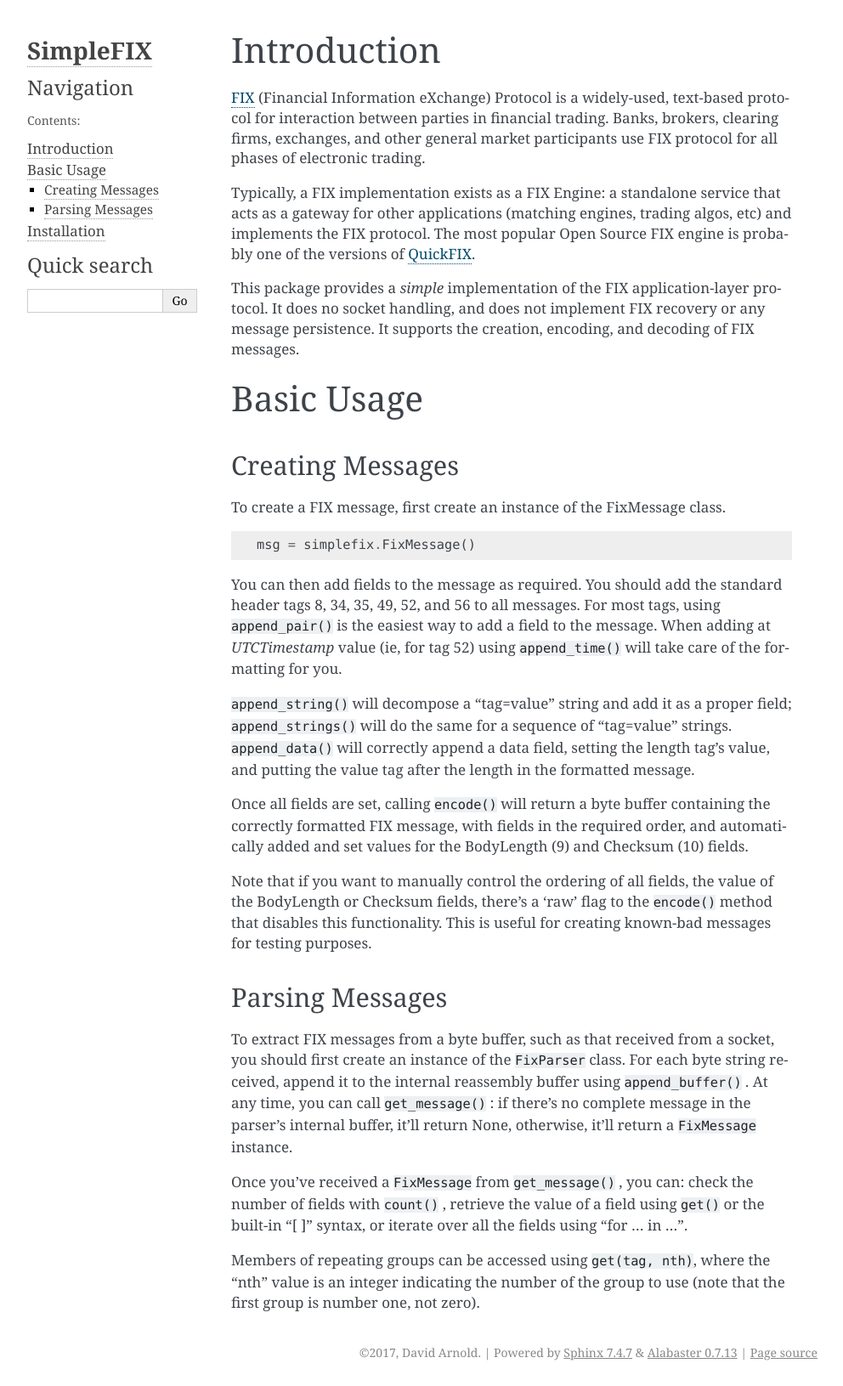
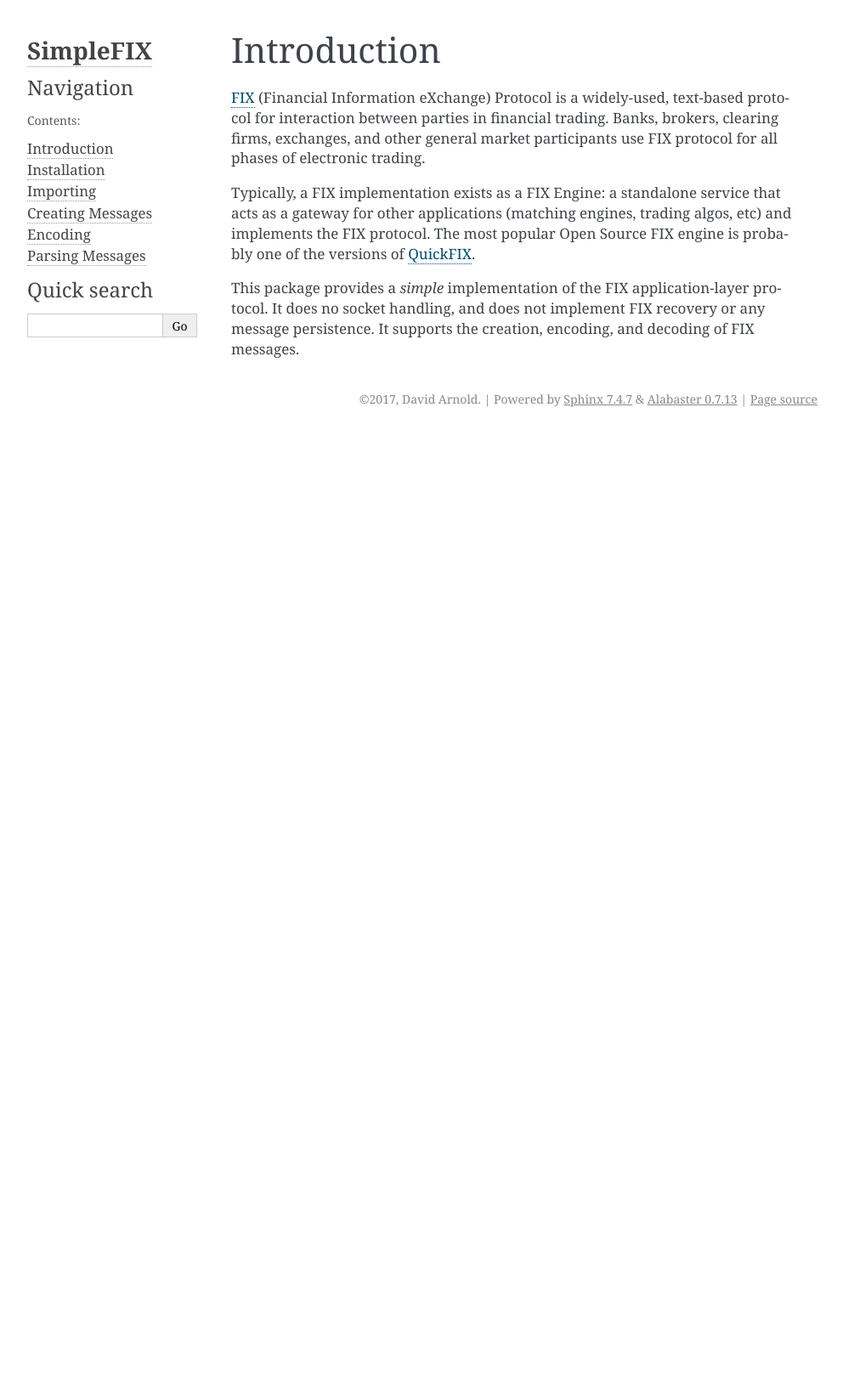
Before and after one commit to da4089/simplefix, a Sphinx documentation site: the page built from doc/intro.rst, in a window 1280 px wide. Shown: the whole page at 85% size, without its empty margins (148-1140 px from the left). Built offline with Sphinx 7.4.7, drawn with Linux system fonts in a browser that asks for light colours; after the commit the page ends 900 px from its top, so only the background shows below that.

Commit message:
Added a bunch of text for message creation.

```diff
--- a/doc/intro.rst
+++ b/doc/intro.rst
@@ -21,56 +21,3 @@ This package provides a *simple* implementation of the FIX
 application-layer protocol.  It does no socket handling, and does not
 implement FIX recovery or any message persistence.  It supports the
 creation, encoding, and decoding of FIX messages.
-
-Basic Usage
-===========
-
-Creating Messages
------------------
-
-To create a FIX message, first create an instance of the FixMessage class.
-
-.. code-block:: python
-
-   msg = simplefix.FixMessage()
-
-You can then add fields to the message as required.  You should add the
-standard header tags 8, 34, 35, 49, 52, and 56 to all messages.  For most
-tags, using ``append_pair()`` is the easiest way to add a field to the message.
-When adding at *UTCTimestamp*  value (ie, for tag 52) using ``append_time()``
-will take care of the formatting for you.
-
-``append_string()`` will decompose a "tag=value" string and add it as a proper
-field; ``append_strings()`` will do the same for a sequence of "tag=value"
-strings.   ``append_data()`` will correctly append a data field, setting the
-length tag's value, and putting the value tag after the length in the
-formatted message.
-
-Once all fields are set, calling ``encode()`` will return a byte buffer
-containing the correctly formatted FIX message, with fields in the required
-order, and automatically added and set values for the BodyLength (9) and
-Checksum (10) fields.
-
-Note that if you want to manually control the ordering of all fields, the
-value of the BodyLength or Checksum fields, there's a 'raw' flag to the
-``encode()`` method that disables this functionality.  This is useful for
-creating known-bad messages for testing purposes.
-
-Parsing Messages
-----------------
-
-To extract FIX messages from a byte buffer, such as that received from a
-socket, you should first create an instance of the ``FixParser`` class.  For
-each byte string received, append it to the internal reassembly buffer using
-``append_buffer()`` .  At any time, you can call ``get_message()`` : if there's
-no complete message in the parser's internal buffer, it'll return None,
-otherwise, it'll return a ``FixMessage`` instance.
-
-Once you've received a ``FixMessage`` from ``get_message()`` , you can: check
-the number of fields with ``count()`` , retrieve the value of a field using
-``get()`` or the built-in "[ ]" syntax, or iterate over all the fields using
-"for ... in ...".
-
-Members of repeating groups can be accessed using ``get(tag, nth)``, where the
-"nth" value is an integer indicating the number of the group to use (note
-that the first group is number one, not zero).
```
Also changed, not shown: doc/DOC.txt (added, +19 -0 lines), doc/creating.rst (added, +157 -0 lines), doc/import.rst (added, +30 -0 lines), doc/index.rst (+7 -8 lines).
